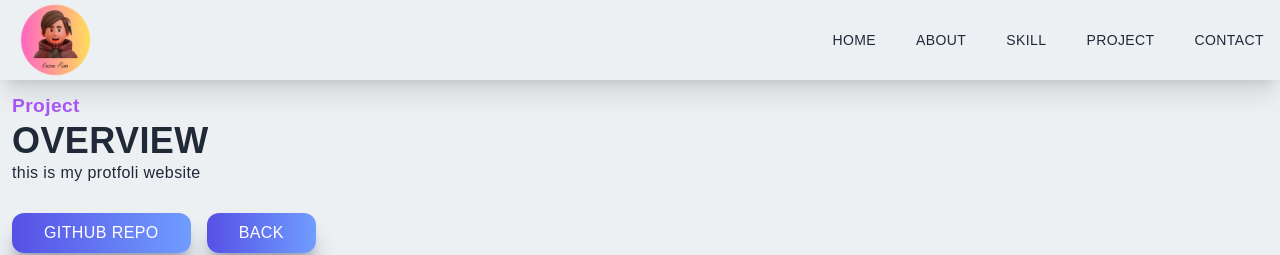
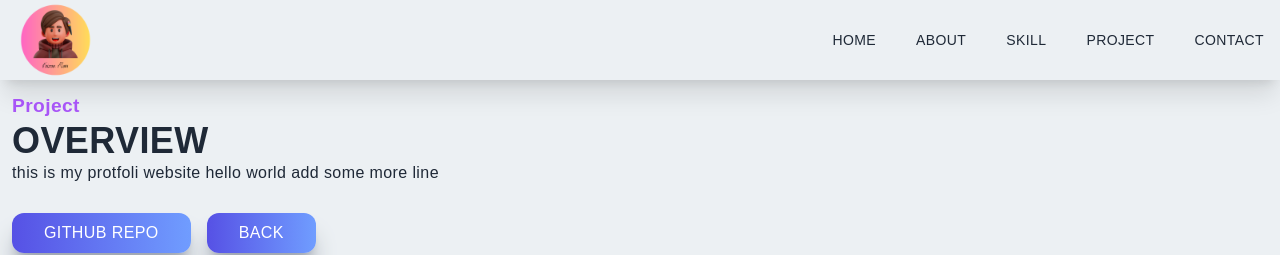
Before and after one commit to Faizan-Alam-1/my-portfolio-website, a Next.js app: page /property in a window 1280 px wide. Shown: the top 255 px of the page. Built offline with nearby package versions, Linux system fonts and the light colour scheme.

Commit message:
add more line in project discription

```diff
--- a/pages/property.jsx
+++ b/pages/property.jsx
@@ -11,6 +11,7 @@ function property() {
           <p className='text-purple-500 font-semibold text-[1.2rem]'>Project</p>
           <h2 className='uppercase'>Overview</h2>
           <p> this is my protfoli website
+               hello world add some more line
             </p>
     </div>
 
```
